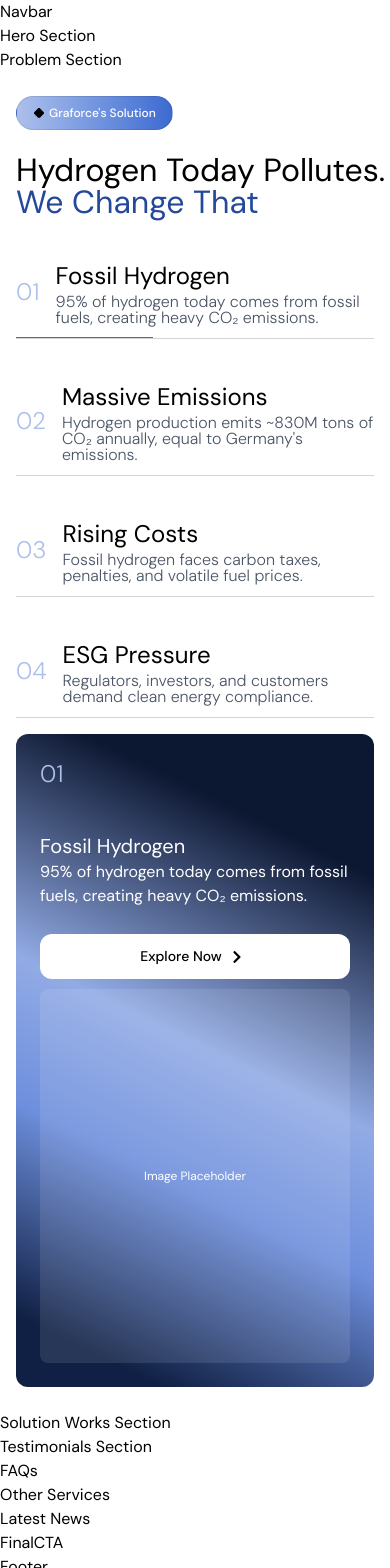
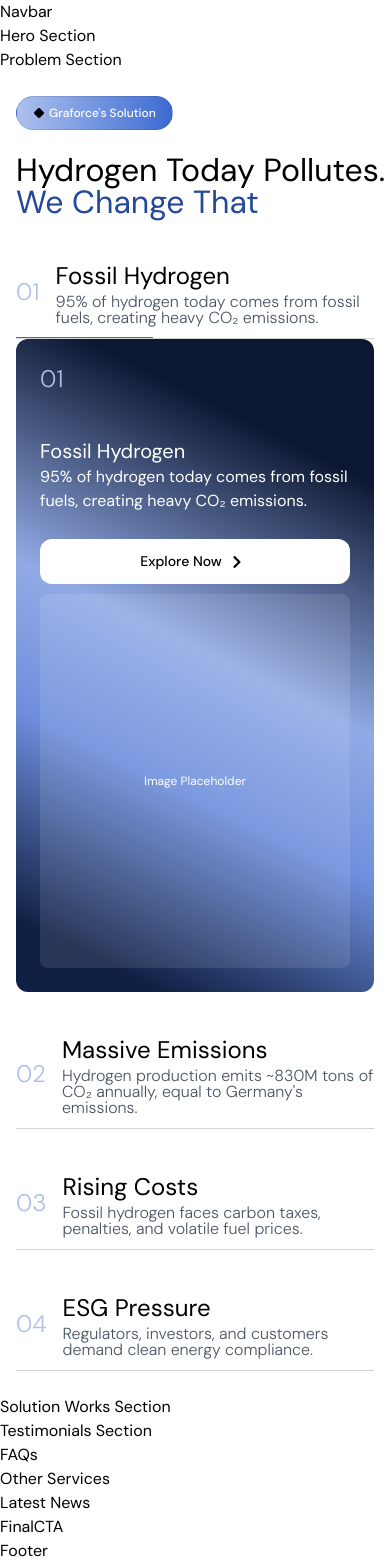
Before and after one commit to Auricmondal/graforce, a Next.js app: page /services in a window 390 px wide. Shown: the top 1568 px of the page. Built offline with nearby package versions, Linux system fonts and the light colour scheme.

Commit message:
Mobile screen fix

```diff
--- a/src/components/sections/home/SolutionSection.jsx
+++ b/src/components/sections/home/SolutionSection.jsx
@@ -8,7 +8,7 @@ import SolutionCard from "./SolutionCard";
 import GradientBadge from "@/components/utils/badges/GradientBadge";
 import SectionWrapper from "@/wrappers/SectionWrapper";
 
-const ROTATION_INTERVAL = 15000; // 5 seconds per item
+const ROTATION_INTERVAL = 15000; // 15 seconds per item
 
 export default function SolutionSection() {
   const [selectedId, setSelectedId] = useState(solutionData[0].id);
@@ -58,6 +58,7 @@ export default function SolutionSection() {
 
         <div className="space-y-6">
           {solutionData.map((item, index) => (
+            <div className="" key={item.id}>
               <SolutionItem
                 key={item.id}
                 number={`0${index + 1}`}
@@ -67,11 +68,21 @@ export default function SolutionSection() {
                 onClick={() => handleItemClick(item.id, index)}
                 intervalDuration={ROTATION_INTERVAL}
               />
+              {selectedId === item.id && (
+                <div className="lg:hidden">
+                  <SolutionCard
+                    count={`0${item.id}`}
+                    cardTitle={item.title}
+                    cardDescription={item.description}
+                  />
+                </div>
+              )}
+            </div>
           ))}
         </div>
       </div>
 
-      <div className="w-full lg:w-[48%] h-full">
+      <div className="w-full lg:w-[48%] h-full hidden lg:block">
         {selectedFeature && (
           <SolutionCard
             count={`0${selectedFeature.id}`}
```
Lines whose indentation alone changed are shown as unchanged.
